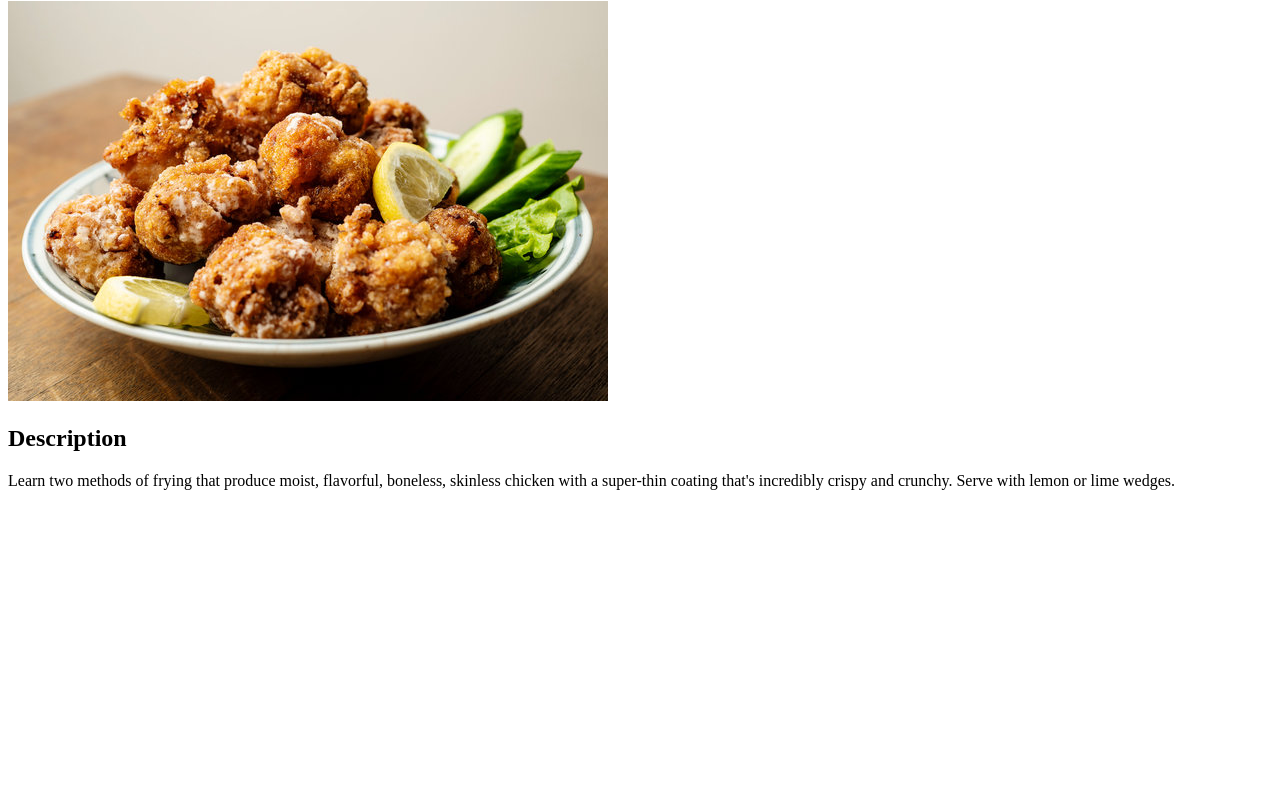
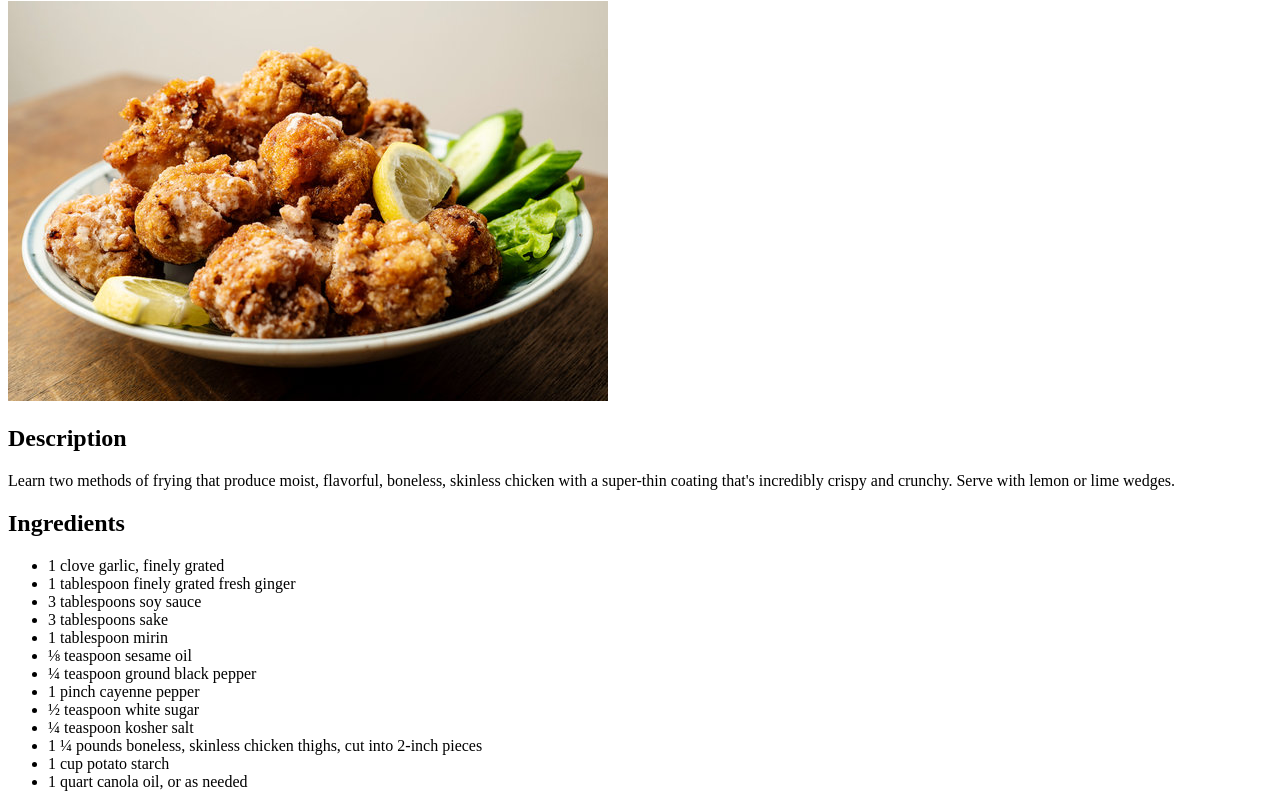
Before and after one commit to jeffreyc31/odin-recipes, a plain HTML site: page recipes/karaage.html in a window 1280 px wide. Shown: the part 79-886 px from the top of the page. Before the commit the page ends 800 px from the top, so only its background shows below. Drawn offline with Linux system fonts and the light colour scheme.

Commit message:
Add unordered list of ingredients

```diff
--- a/recipes/karaage.html
+++ b/recipes/karaage.html
@@ -11,5 +11,21 @@
     <img src="../images/karaage.jpeg" alt="Image of Karaage">
     <h2>Description</h2>
     <p>Learn two methods of frying that produce moist, flavorful, boneless, skinless chicken with a super-thin coating that's incredibly crispy and crunchy. Serve with lemon or lime wedges.</p>
+    <h2>Ingredients</h2>
+    <ul>
+        <li>1 clove garlic, finely grated</li>
+        <li>1 tablespoon finely grated fresh ginger</li>
+        <li>3 tablespoons soy sauce</li>
+        <li>3 tablespoons sake</li>
+        <li>1 tablespoon mirin</li>
+        <li>&frac18; teaspoon sesame oil</li>
+        <li>&frac14; teaspoon ground black pepper</li>
+        <li>1 pinch cayenne pepper</li>
+        <li>&frac12; teaspoon white sugar</li>
+        <li>&frac14; teaspoon kosher salt</li>
+        <li>1 &frac14; pounds boneless, skinless chicken thighs, cut into 2-inch pieces</li>
+        <li>1 cup potato starch</li>
+        <li>1 quart canola oil, or as needed</li>
+    </ul>
 </body>
 </html>
```
